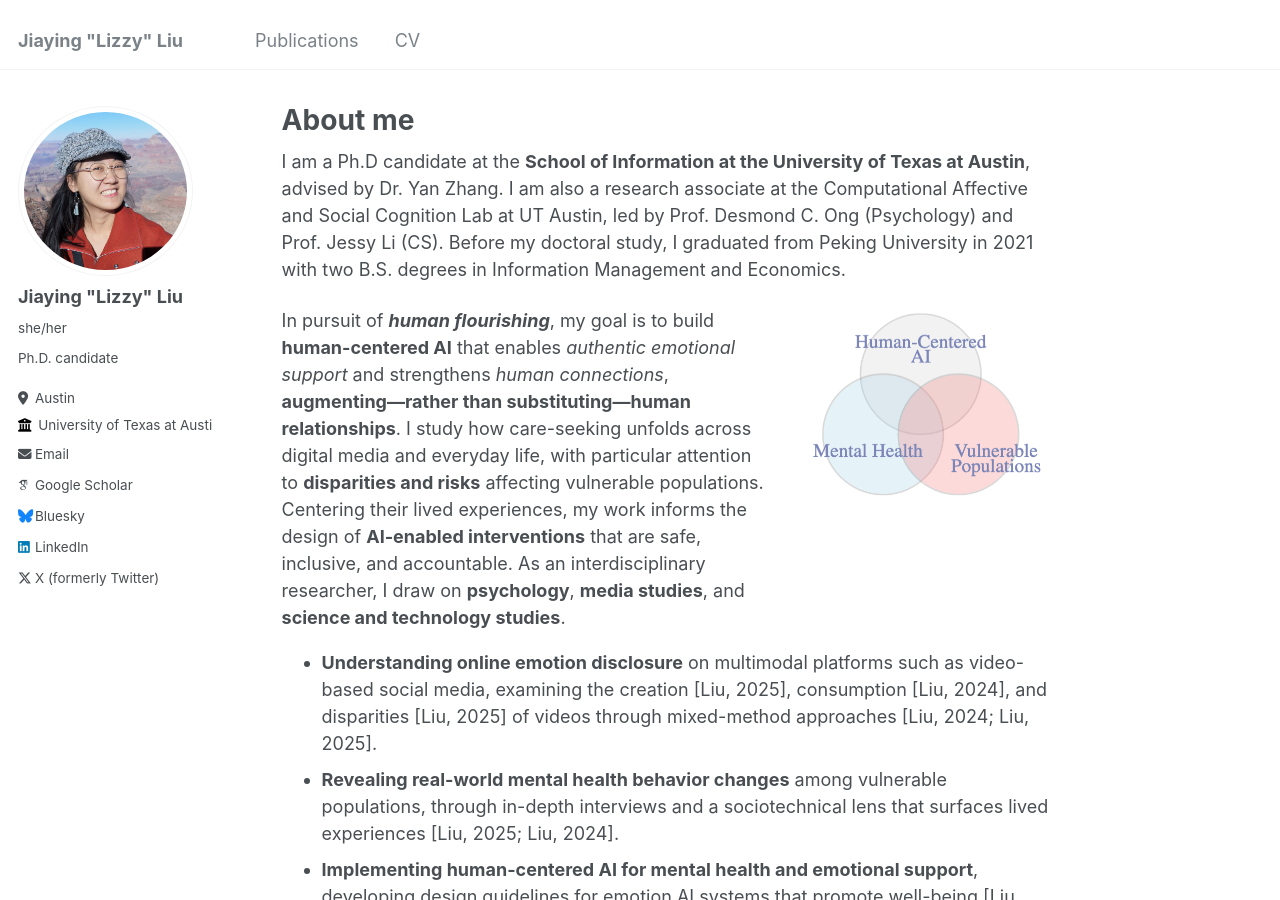
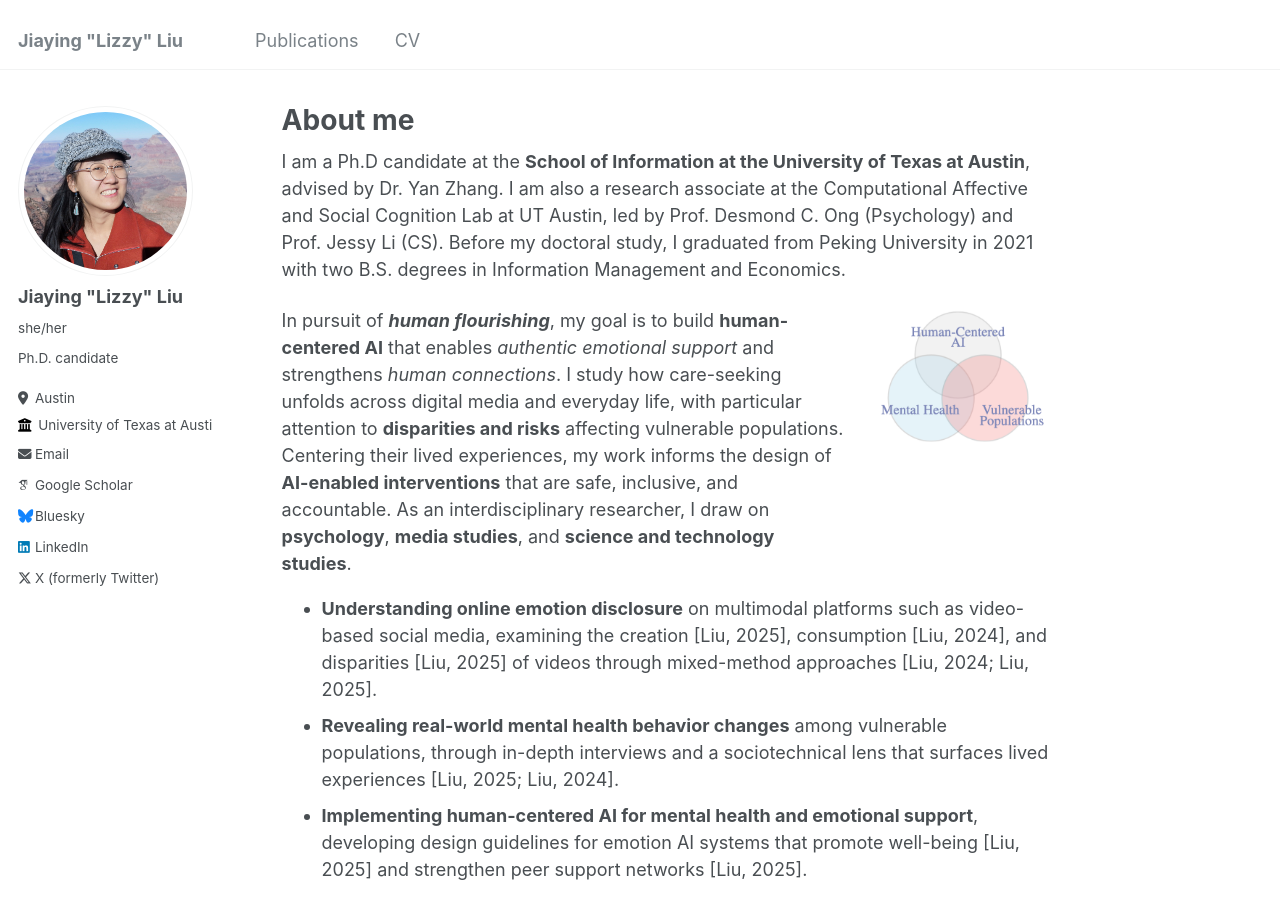
Before and after one commit to lizzyliu666/lizzyliu666.github.io, a Jekyll site: the page built from _pages/about.md, in a window 1280 px wide and 900 px high. Built offline with Jekyll 4.4.1, drawn with Linux system fonts in a browser that asks for light colours; some web fonts are replaced.

Commit message:
Adjust layout and content in about.md

```diff
--- a/_pages/about.md
+++ b/_pages/about.md
@@ -11,11 +11,11 @@ I am a Ph.D candidate at the **School of Information at the University of Texas
 
 <div style="display:flex; align-items:flex-start; gap:20px;">
 
-  <div style="flex:65%;">
-In pursuit of <em><strong>human flourishing</strong></em>, my goal is to build <strong>human-centered AI</strong> that enables <em>authentic emotional support</em> and strengthens <em>human connections</em>, <strong>augmenting—rather than substituting—human relationships</strong>. I study how care-seeking unfolds across digital media and everyday life, with particular attention to <strong>disparities and risks</strong> affecting vulnerable populations. Centering their lived experiences, my work informs the design of <strong>AI-enabled interventions</strong> that are safe, inclusive, and accountable. As an interdisciplinary researcher, I draw on <strong>psychology</strong>, <strong>media studies</strong>, and <strong>science and technology studies</strong>.
+  <div style="flex:75%;">
+In pursuit of <em><strong>human flourishing</strong></em>, my goal is to build <strong>human-centered AI</strong> that enables <em>authentic emotional support</em> and strengthens <em>human connections</em>. I study how care-seeking unfolds across digital media and everyday life, with particular attention to <strong>disparities and risks</strong> affecting vulnerable populations. Centering their lived experiences, my work informs the design of <strong>AI-enabled interventions</strong> that are safe, inclusive, and accountable. As an interdisciplinary researcher, I draw on <strong>psychology</strong>, <strong>media studies</strong>, and <strong>science and technology studies</strong>.
   </div>
 
-  <div style="flex:35%; text-align:center;">
+  <div style="flex:25%; text-align:center;">
     <img src="./images/agenda.png" alt="Agenda" style="max-width:100%; height:auto;">
   </div>
 
```
